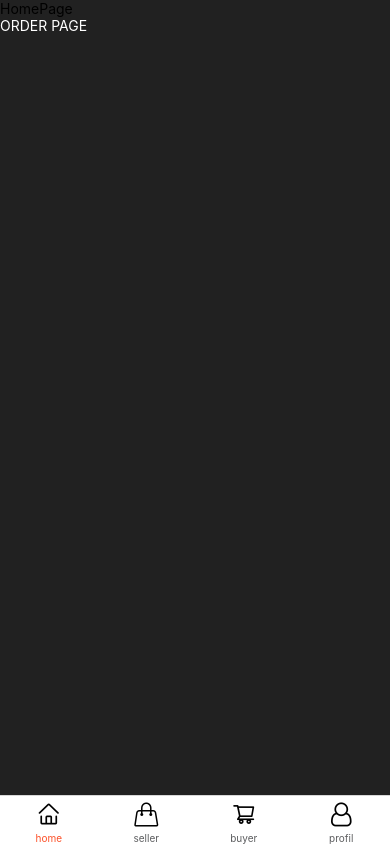
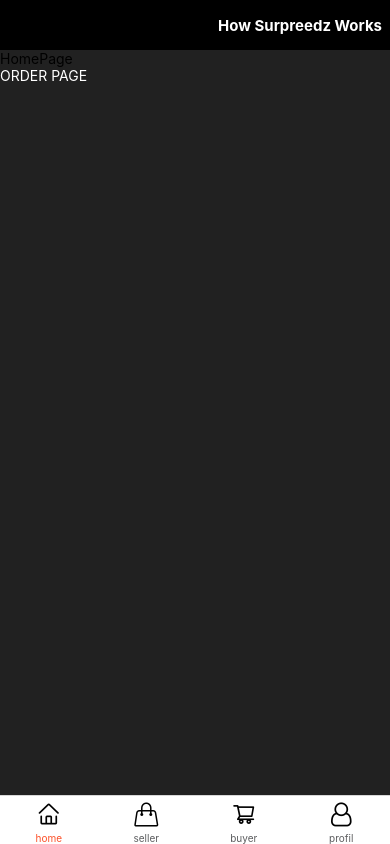
Before and after one commit to PandaNoob13/surpreedz-mobile, a React Native app: screen / in a window 390 px wide. Built offline with nearby package versions, Linux system fonts and the light colour scheme; what react-native-ui-lib would draw is missing.

Commit message:
add router, edit modal, and modal edit profile

```diff
--- a/package.json
+++ b/package.json
@@ -10,21 +10,23 @@
   },
   "dependencies": {
     "@react-native-async-storage/async-storage": "~1.17.3",
+    "@react-native-community/blur": "^4.2.0",
     "@react-navigation/bottom-tabs": "^6.3.3",
     "@react-navigation/native": "^6.0.12",
     "@react-navigation/stack": "^6.2.3",
     "axios": "^0.27.2",
-    "@react-native-community/blur": "^4.2.0",
     "expo": "~46.0.9",
     "expo-constants": "^13.2.4",
     "expo-status-bar": "~1.4.0",
     "react": "18.0.0",
     "react-native": "0.69.5",
     "react-native-gesture-handler": "~2.5.0",
+    "react-native-modal": "^13.0.1",
     "react-native-reanimated": "~2.9.1",
     "react-native-safe-area-context": "4.3.1",
+    "react-native-screens": "~3.15.0",
     "react-native-ui-lib": "^6.21.1",
-    "react-native-screens": "~3.15.0"
+    "react-number-format": "^5.0.0-beta.4"
   },
   "devDependencies": {
     "@babel/core": "^7.12.9"
--- a/src/features/about/AboutPage.js
+++ b/src/features/about/AboutPage.js
@@ -1,15 +1,32 @@
 import { View, Text ,StyleSheet} from 'react-native'
-import React from 'react'
+import React, { useEffect, useState } from 'react'
 import { useTheme } from '../../shared/context/ThemeContext';
+import MainContainer from '../../shared/components/MainContainer';
+import { useRoute } from '@react-navigation/native';
 
 const AboutPage = () => {
     const theme = useTheme();
-    const styles = styling(theme)
+    const styles = styling(theme);
+    const route = useRoute();
+    const [aboutParams, setAboutParams] = useState({})
+
+
+    useEffect(()=>{
+      if (route.params?.prevPage ) {
+          setAboutParams({
+              prevPage: route.params.prevPage
+
+          })
+      }
+    },[route.params])
 
   return (
-    <View>
-      <Text>AboutPage</Text>
-    </View>
+    <MainContainer>
+        <View>
+           <Text>AboutPage</Text>
+        </View>
+    </MainContainer>
+
   )
 }
 
--- a/src/features/main/home/HomePage.js
+++ b/src/features/main/home/HomePage.js
@@ -4,6 +4,7 @@
 import MainContainer from '../../../shared/components/MainContainer';
 import { useNavigation, useRoute } from '@react-navigation/native';
 import { ROUTE } from '../../../shared/constants';
+import HeaderPageLabel from '../../../shared/components/HeaderPageLabel';
 
 const HomePage = () => {
     const theme = useTheme();
@@ -13,6 +14,13 @@
 
   return (
     <MainContainer>
+      <HeaderPageLabel >
+          <TouchableOpacity onPress={()=>{navigation.navigate(ROUTE.ABOUT,{
+            prevPage:route.name
+          })}}>
+            <Text style={styles.textTitle}>How Surpreedz Works</Text>
+          </TouchableOpacity>
+      </HeaderPageLabel>
         <View>
           <Text>HomePage</Text>
         </View>
@@ -35,7 +43,12 @@
 }
 
 const styling = (theme) => ( StyleSheet.create({
-
+  textTitle:{
+    fontSize:15,
+    color: '#ffffff',
+    fontWeight:'bold',
+    marginRight:8
+},
 }))
 
 export default HomePage
--- a/src/features/profilpage/ProfilPage.js
+++ b/src/features/profilpage/ProfilPage.js
@@ -1,4 +1,4 @@
-import { View, StyleSheet, Text, ScrollView, Image} from 'react-native'
+import { View, StyleSheet, Text, ScrollView, Image, Button} from 'react-native'
 import React, { useEffect, useState } from 'react'
 import { useTheme } from '../../shared/context/ThemeContext';
 import { KEY, ROUTE } from '../../shared/constants';
@@ -10,6 +10,8 @@
 import CardContainer from '../../shared/components/CardContainer';
 import Avatar from '../../shared/components/Avatar';
 import ProfileCard from '../../shared/components/ProfileCard';
+import ModalDialog from '../../shared/components/ModalDialog';
+import FormTextInput from '../../shared/components/FormTextInput';
 
 const ProfilPage = () => {
     const theme = useTheme();
@@ -18,6 +20,8 @@
     const {onLogout} = useAuth();
     const storage = Storage();
     const [name, setName] = useState('')
+    const [modalVisible, setModalVisible] = useState(false);
+
     const imageUrl = 'https://img.okezone.com/content/2022/03/15/33/2561783/musisi-ardhito-pramono-akan-segera-bebas-dari-jerat-hukum-narkoba-PSrk23ID54.jpg'
 
     useEffect(()=> {
@@ -48,6 +52,21 @@
 
   return (
     <MainContainer>
+      {modalVisible &&
+          <ModalDialog visible={modalVisible} onPress={()=> setModalVisible(false)} titleModal={`Edit Profile`} children={
+                <CardContainer>
+                    <View>
+                        <FormTextInput label={'Name'} />
+                        <FormTextInput label={'Location'} />
+                        <View style={{width:'50%', marginBottom:32}}>
+                            <FormButton label={'Upload Photo'} />
+                        </View>
+                        <FormButton label={'Submit'} />
+                    </View>
+                </CardContainer>
+
+          }
+          />}
       <ScrollView>
           <ProfileCard imageUrl='https://img.okezone.com/content/2022/03/15/33/2561783/musisi-ardhito-pramono-akan-segera-bebas-dari-jerat-hukum-narkoba-PSrk23ID54.jpg'
           name='Ardhito Pramono'
@@ -64,7 +83,7 @@
           </CardContainer>
 
           <View style={styles.profileItem}>
-            <FormButton label="Edit Profile" ></FormButton>
+            <FormButton label="Edit Profile"  onPress={()=> setModalVisible(true)} ></FormButton>
           </View>
 
           <View style={styles.profileItem}>
--- a/src/navigation/AppRouter.js
+++ b/src/navigation/AppRouter.js
@@ -10,6 +10,7 @@
 import { ROUTE } from "../shared/constants";
 import useAuth from "../shared/hook/UseAuth";
 import { Ionicons } from '@expo/vector-icons';
+import AboutPage from "../features/about/AboutPage";
 
 
 
@@ -52,6 +53,10 @@
         <Stack.Screen name={ROUTE.PAYMENT} component={PurchaseConfirmation} options={{headerTitle:'',headerStyle: {
             backgroundColor: '#000000',
           }, headerBackImage: ()=> <Ionicons name="ios-caret-back" size={40} color="white" />}} />
+
+        <Stack.Screen name={ROUTE.ABOUT} component={AboutPage} options={{headerTitle:'',headerStyle: {
+            backgroundColor: '#000000',
+          }, headerBackImage: ()=> <Ionicons name="ios-caret-back" size={40} color="white" />}} />
     </Stack.Navigator>
   )
   :
--- a/src/navigation/HomeRouter.js
+++ b/src/navigation/HomeRouter.js
@@ -31,7 +31,15 @@
         tabBarInactiveTintColor:'rgb(92,93,95)',
     })}>
 
-            <Tab.Screen name={ROUTE.HOME} component={HomePage} options={{headerShown: false}} />
+            {/* <Tab.Screen name={ROUTE.HOME} component={HomePage} options={{headerTitle:'How Surpreedz Works',headerStyle: {
+            backgroundColor: '#000000',
+          }, headerTitleStyle:{
+            color: '#ffffff',
+            fontSize:15,
+            marginLeft:170
+          }}}
+          /> */}
+          <Tab.Screen name={ROUTE.HOME} component={HomePage} options={{headerShown: false}}/>
             <Tab.Screen name={ROUTE.SELLER} component={SellerPage} options={{headerShown: false}} />
             <Tab.Screen name={ROUTE.BUYER} component={PurchaseListPage} options={{headerShown: false}} />
             <Tab.Screen name={ROUTE.PROFIL} component={ProfilPage} options={{headerShown: false}} />
--- /dev/null
+++ b/src/shared/components/HeaderPageLabel.js
@@ -0,0 +1,33 @@
+import { View, Text,StyleSheet, TouchableOpacity } from 'react-native'
+import React from 'react'
+import { useTheme } from '../context/ThemeContext'
+
+const HeaderPageLabel = ({children}) => {
+    const theme = useTheme();
+    const styles = styling(theme);
+
+  return (
+    <View style={styles.headerStyle}>
+             {/* <Text style={styles.textTitle}>{textTitle}</Text>  */}
+             {children}
+    </View>
+  )
+}
+
+const styling = (theme) => StyleSheet.create({
+    textTitle:{
+        fontSize:15,
+        color: '#ffffff',
+        fontWeight:'bold',
+        marginRight:8
+    },
+    headerStyle:{
+        flexDirection:'row',
+        justifyContent:'flex-end',
+        alignItems:'center',
+        backgroundColor:'#000000',
+        height:50,
+    }
+   })
+
+export default HeaderPageLabel
--- a/src/shared/components/ModalDialog.js
+++ b/src/shared/components/ModalDialog.js
@@ -1,14 +1,15 @@
-import { useState } from "react";
-import {StyleSheet, View} from "react-native";
+import { MaterialCommunityIcons } from '@expo/vector-icons';
+import {StyleSheet, TouchableOpacity, View, Text, ScrollView} from "react-native";
 import Modal from "react-native-modal";
 import { Colors } from "react-native-ui-lib";
+import FormButton from "./FormButton";
 
-const ModalDialog = ({props, visible = true, onVisible, children}) => {
-    const [isModalVisible, setModalVisible] = useState(false);
+const ModalDialog = ({props, visible, onPress, children, titleModal}) => {
+    // const [isModalVisible, setModalVisible] = useState(false);
 
-    const toggleModal = () => {
-        setModalVisible(!isModalVisible);
-    };
+    // const toggleModal = () => {
+    //     setModalVisible(!isModalVisible);
+    // };
     return (
         <Modal
             {...props}
@@ -16,13 +17,24 @@
             backdropOpacity= {.7}
             style={{ margin: 0 }}
             animationType={"slide"}
-            isVisible={isModalVisible}
-            onBackdropPress={() => setModalVisible(false)}
+            isVisible={visible}
+            // onBackdropPress={onPress}
             swipeDirection='down'
         >
             <View style={styles.centeredView}>
                 <View style={styles.modalView}>
-                    {children}
+                    <View style={{paddingTop:8,paddingRight:8, alignSelf:'flex-end'}}>
+                            <TouchableOpacity  onPress={onPress}>
+                                <MaterialCommunityIcons name="close" size={24} color="white" />
+                            </TouchableOpacity>
+                    </View>
+                    <View style={{alignSelf:'flex-start', paddingLeft:24}}>
+                        <Text style={styles.subtitle}>{titleModal}</Text>
+                    </View>
+
+                        <View style={{minWidth:'100%', paddingBottom:8}}>
+                                {children}
+                        </View>
                 </View>
             </View>
         </Modal>
@@ -39,15 +51,19 @@
     modalView: {
         backgroundColor: Colors.colourBg,
         color: Colors.colourTextPrimary,
-        padding: 35,
         alignItems: 'center',
         alignSelf: 'stretch',
-        height: '70%',
+        // height: '70%',
         borderTopLeftRadius: 12,
         borderTopRightRadius: 12,
         shadowRadius: 10,
         elevation: 5,
     },
+    subtitle:{
+        fontSize:15,
+        color: '#ffffff',
+        fontWeight:'bold'
+    },
 });
 
 export default ModalDialog;
--- a/src/shared/constants.js
+++ b/src/shared/constants.js
@@ -8,7 +8,8 @@
     SELLER:'seller',
     BUYER:'buyer',
     PAYMENT:'payment',
-    PROFIL:'profil'
+    PROFIL:'profil',
+    ABOUT:'About'
 }
 
 export const SERVICE = {
```
Also changed, not shown: 1 other file (tests, documents, lock files or other folders).
